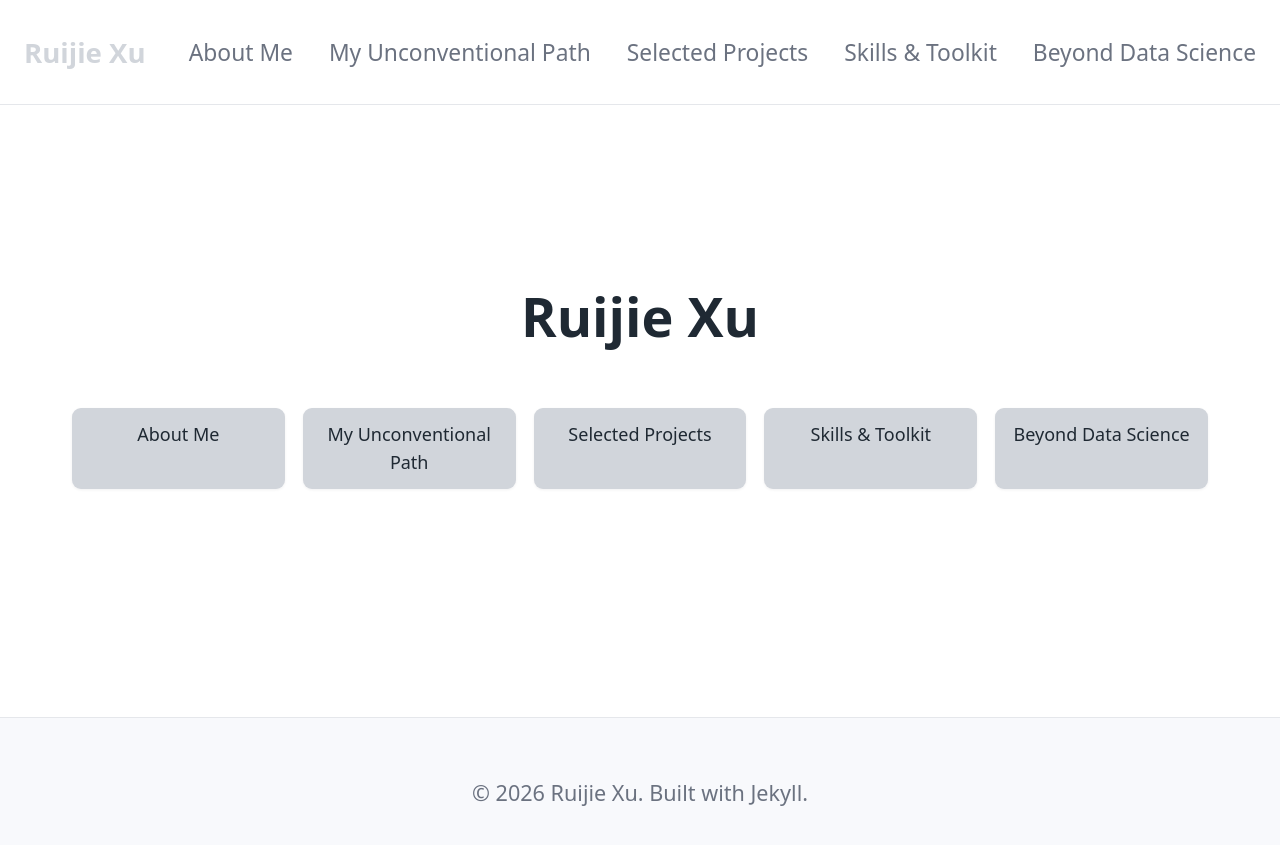
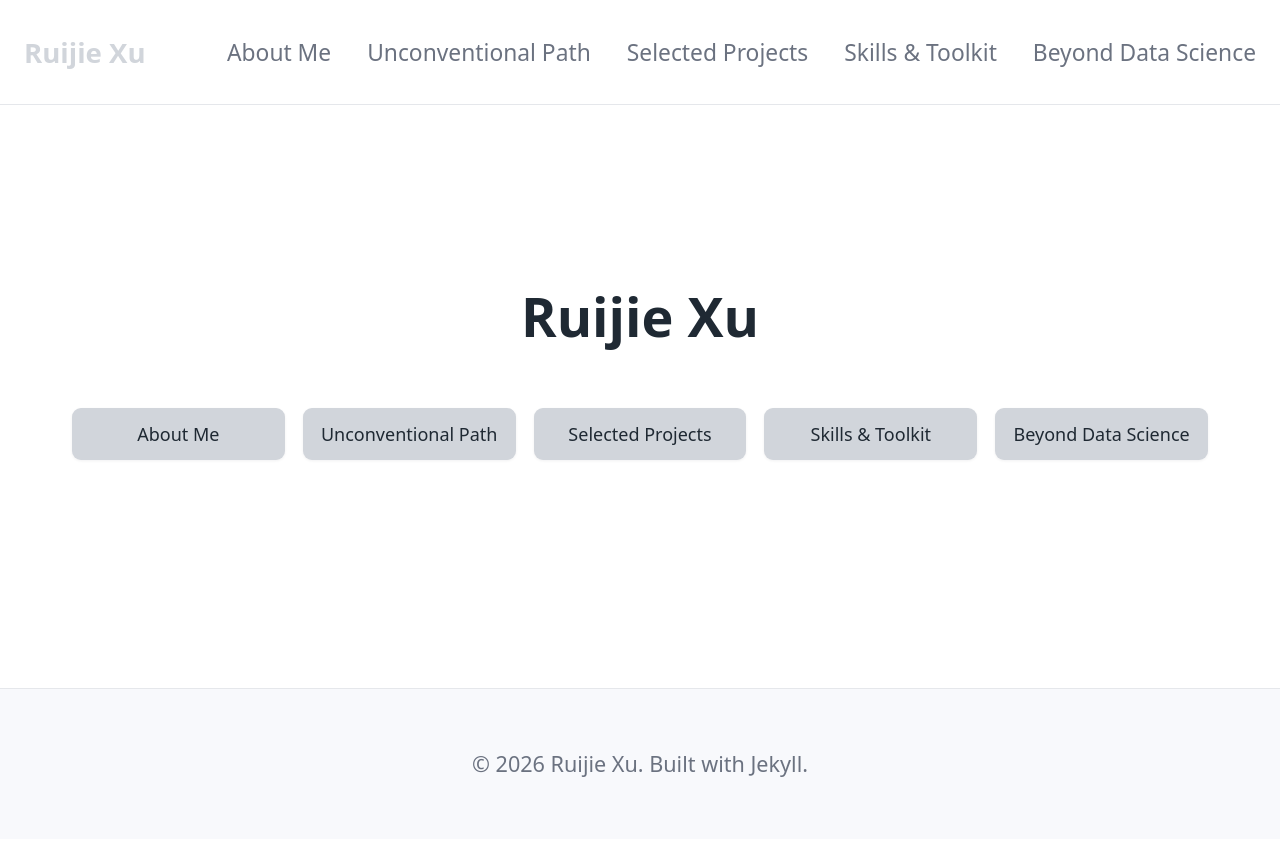
Before and after one commit to RX67-RX67/RX67-RX67.github.io, a Jekyll site: the page built from index.md, in a window 1280 px wide. Shown: the top 845 px of the page. Built offline with Jekyll 4.4.1, drawn with Linux system fonts in a browser that asks for light colours.

Commit message:
Rename "My Unconventional Path" to "Unconventional Path"

```diff
--- a/_includes/header.html
+++ b/_includes/header.html
@@ -3,7 +3,7 @@
     <a class="nav-brand{% if page.url == '/' %} active{% endif %}" href="{{ '/' | relative_url }}">{{ site.title }}</a>
     <ul class="nav-links">
       <li><a href="{{ '/about' | relative_url }}"{% if page.url == '/about/' %} class="active"{% endif %}>About Me</a></li>
-      <li><a href="{{ '/unconventional-path' | relative_url }}"{% if page.url == '/unconventional-path/' %} class="active"{% endif %}>My Unconventional Path</a></li>
+      <li><a href="{{ '/unconventional-path' | relative_url }}"{% if page.url == '/unconventional-path/' %} class="active"{% endif %}>Unconventional Path</a></li>
       <li><a href="{{ '/projects' | relative_url }}"{% if page.url == '/projects/' %} class="active"{% endif %}>Selected Projects</a></li>
       <li><a href="{{ '/skills' | relative_url }}"{% if page.url == '/skills/' %} class="active"{% endif %}>Skills & Toolkit</a></li>
       <li><a href="{{ '/beyond-data-science' | relative_url }}"{% if page.url == '/beyond-data-science/' %} class="active"{% endif %}>Beyond Data Science</a></li>
--- a/index.md
+++ b/index.md
@@ -7,7 +7,7 @@ title: Home
   <h1>{{ site.title }}</h1>
   <div class="cta">
     <a href="{{ '/about' | relative_url }}">About Me</a>
-    <a href="{{ '/unconventional-path' | relative_url }}">My Unconventional Path</a>
+    <a href="{{ '/unconventional-path' | relative_url }}">Unconventional Path</a>
     <a href="{{ '/projects' | relative_url }}">Selected Projects</a>
     <a href="{{ '/skills' | relative_url }}">Skills & Toolkit</a>
     <a href="{{ '/beyond-data-science' | relative_url }}">Beyond Data Science</a>
```
Also changed, not shown: pages/unconventional-path.md (+1 -1 lines).
